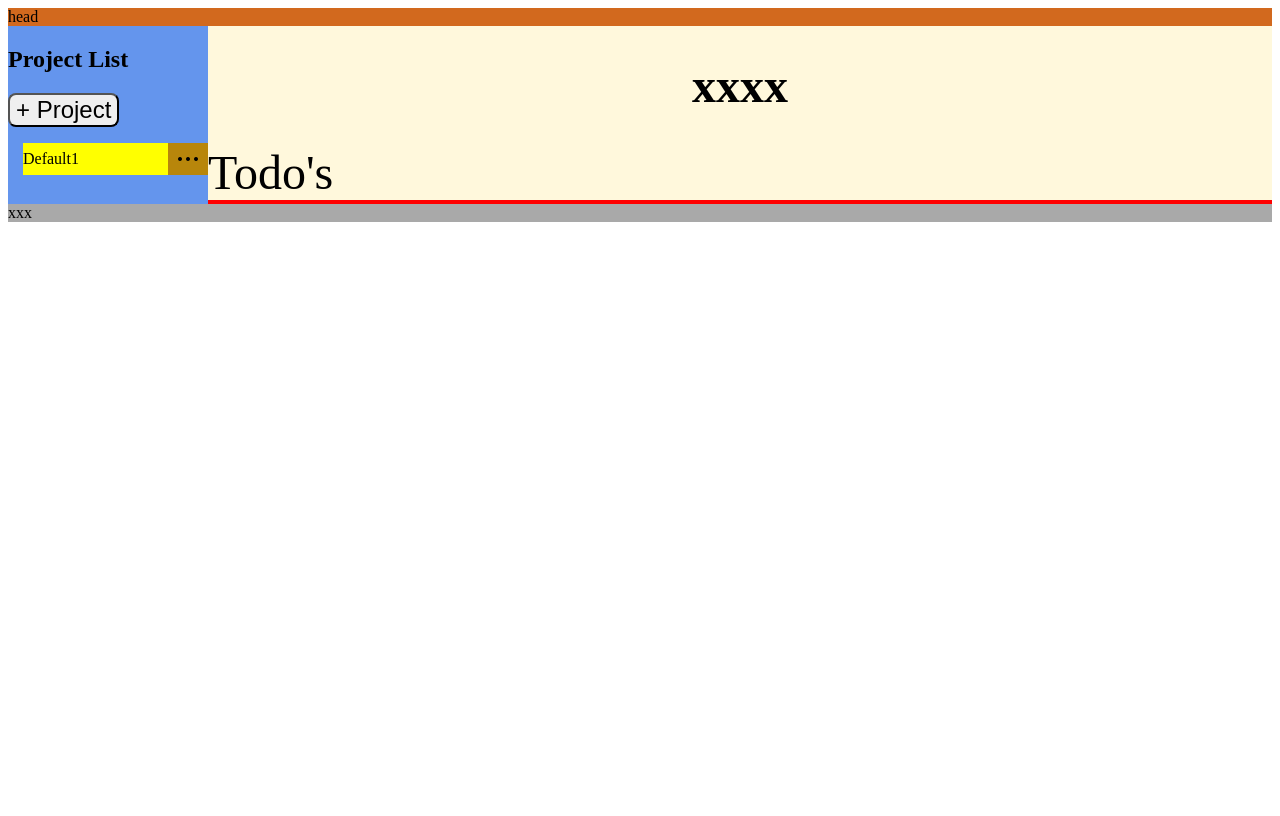
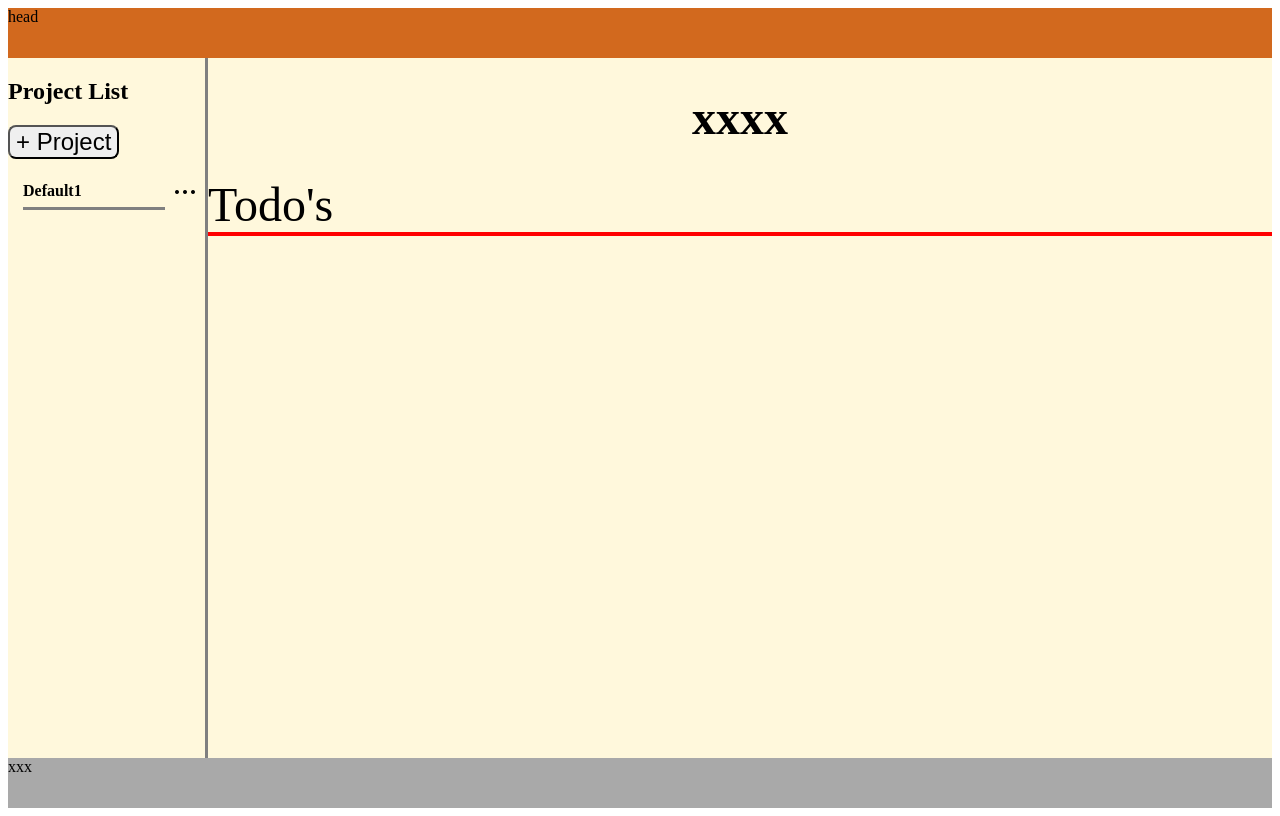
Before and after one commit to lixoten/todo-odin, a plain HTML site: page index.html in a window 1280 px wide. Drawn offline with Linux system fonts and the light colour scheme.

Commit message:
second pass

```diff
--- a/index.html
+++ b/index.html
@@ -4,12 +4,17 @@
     <meta charset="UTF-8">
     <title>TODO V1</title>
     <style>
+        * {
+            /*padding: 0;*/
+            /*margin: 0;*/
+        }
         html {
             font-size: 16px;
         }
         #container {
             display: grid;
             grid-template-columns: 200px 1fr;
+            grid-template-rows: 50px calc(100vh - 100px) 50px;
         }
         #header {
             background-color: chocolate;
@@ -20,11 +25,13 @@
 
         }
         #aside {
-            background-color: cornflowerblue;
+            background-color: cornsilk;
             grid-column-start: 1;
             grid-column-end: 2;
             /*grid-row-start: 2;*/
             /*grid-row-end: 3;*/
+
+            border-right: 3px solid gray;
         }
         #main {
             background-color: cornsilk;
@@ -52,7 +59,7 @@
             /*margin: 5px 5px 5px -25px;*/
         }
         #project-list li {
-            background-color: darkgoldenrod;
+            /*background-color: darkgoldenrod;*/
             margin: 5px 0;
             padding-right: 8px;
             display: flex;
@@ -93,8 +100,10 @@
         }
 
         .fii {
-            background-color: yellow;
+            /*background-color: yellow;*/
             width: 100%;
+            border-bottom: 3px solid gray;
+            font-weight: bolder;
         }
 
 
```
